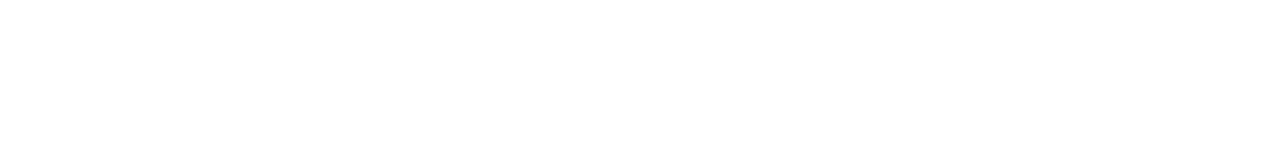
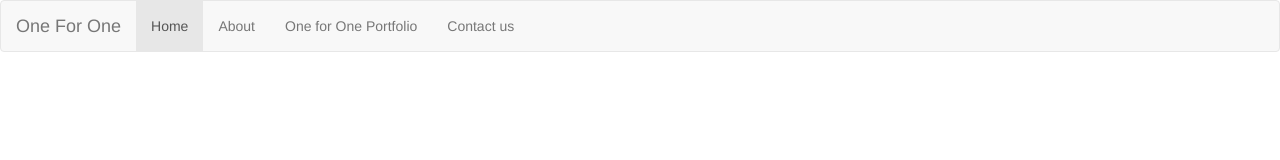
Before and after one commit to Ebun-Omilaju/One4One, a plain HTML site: page about.html in a window 1280 px wide. Drawn offline with nearby package versions, Linux system fonts and the light colour scheme.

Commit message:
About page

```diff
--- a/about.html
+++ b/about.html
@@ -1,14 +1,25 @@
-<!DOCTYPE html PUBLIC "-//W3C//DTD HTML 4.01//EN" "http://www.w3.org/TR/html4/strict.dtd">
 <html>
 <head>
-  <meta http-equiv="Content-Type" content="text/html; charset=utf-8">
-  <meta http-equiv="Content-Style-Type" content="text/css">
-  <title></title>
-  <meta name="Generator" content="Cocoa HTML Writer">
-  <meta name="CocoaVersion" content="1348.17">
-  <style type="text/css">
+  <title> About </title>
+  <link rel="stylesheet" href="https://maxcdn.bootstrapcdn.com/bootstrap/3.3.7/css/bootstrap.min.css">
+  <link rel="stylesheet" type="text/css" href="CSS/Styles.css">
+  <script src="https://maxcdn.bootstrapcdn.com/bootstrap/3.3.7/js/bootstrap.min.js"></script>
   </style>
 </head>
 <body>
-</body>
+  <nav class="navbar navbar-default">
+   <div class="container-fluid col-sm-12" id="nav">
+     <div class="navbar-header">
+       <a class="navbar-brand" href="#">One For One</a>
+     </div>
+  <ul class="nav navbar-nav navbar-left">
+    <li class="active"><a href="#">Home</a></li>
+    <li><a href="about">About</a></li>
+    <li><a href="oneforone">One for One Portfolio</a></li>
+    <li><a href="contact">Contact us</a></li>
+  </ul>
+</nav>
+</div>
+
+
 </html>
```
